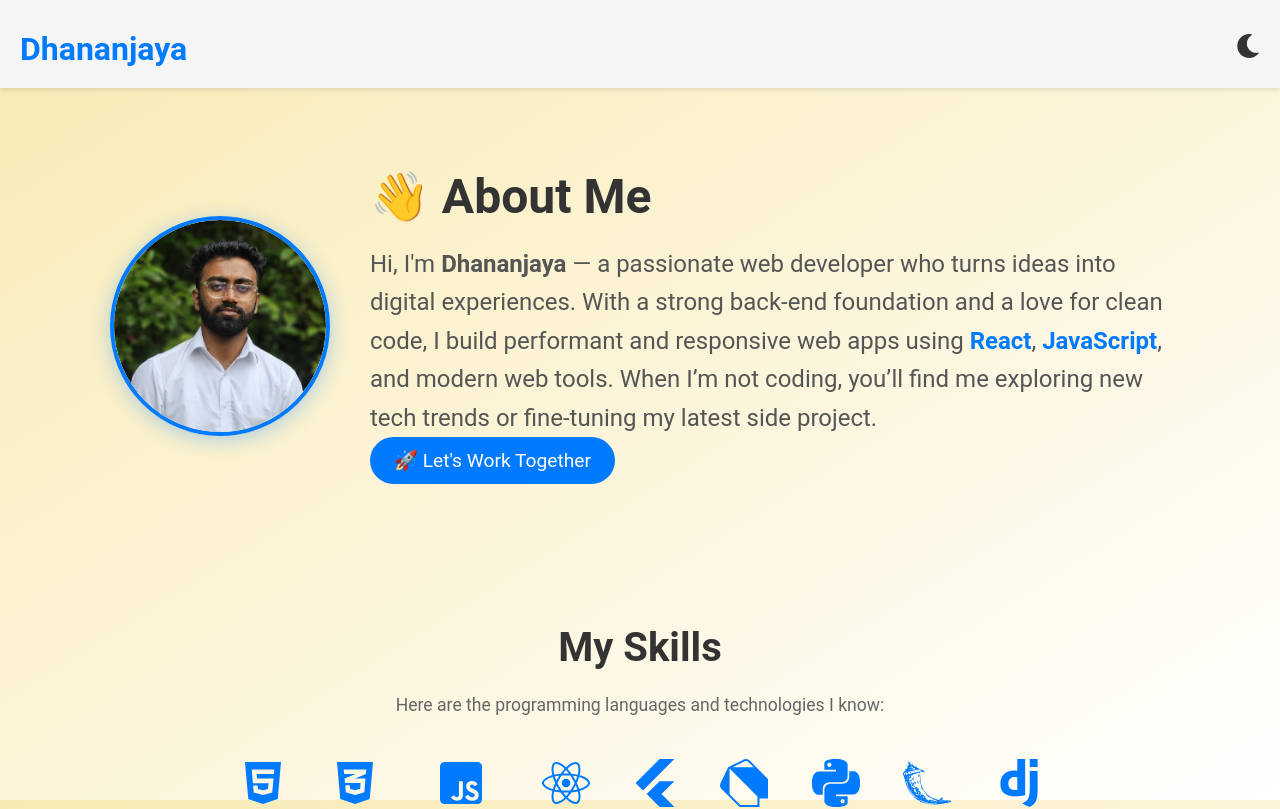
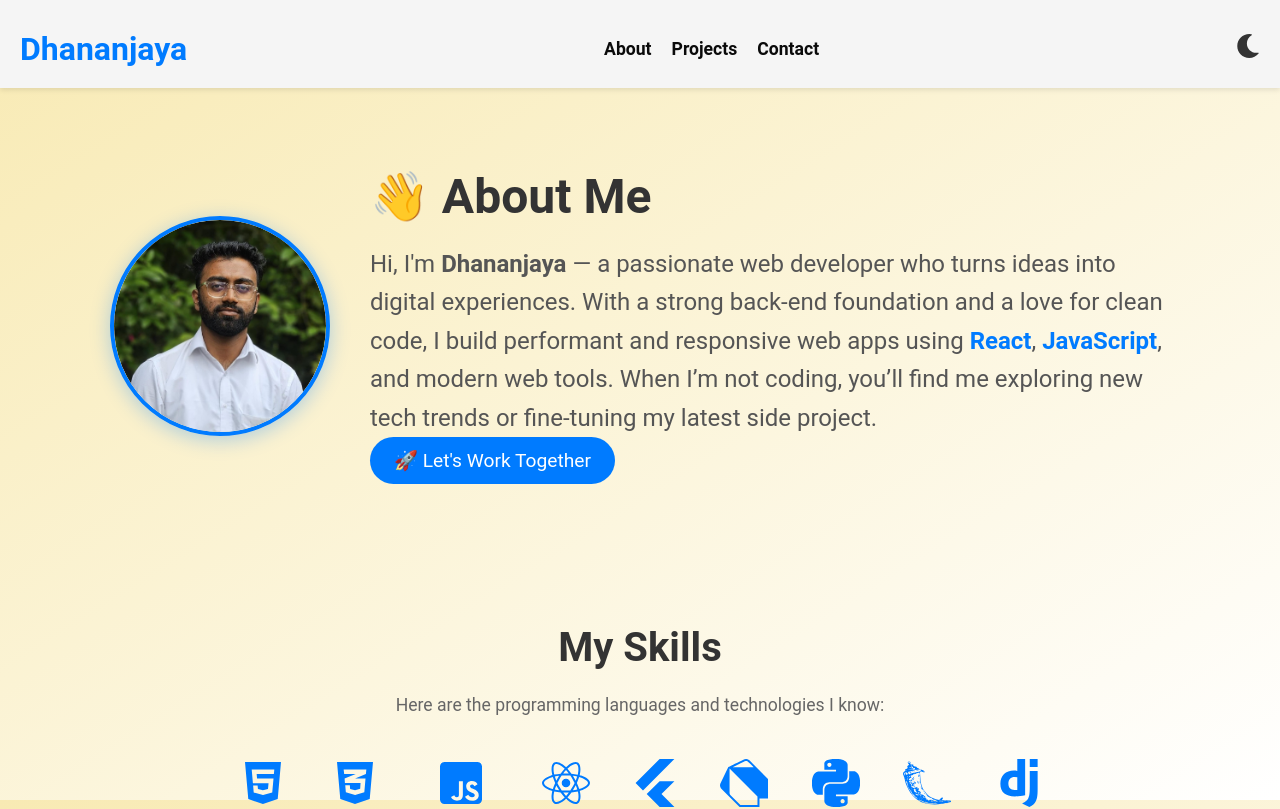
Before and after one commit to DHANANJAYA0013/Portfolio, a React (Create React App) app: page / in a window 1280 px wide. Shown: the top 809 px of the page. Built offline with nearby package versions, Linux system fonts and the light colour scheme.

Commit message:
Update Header.js

```diff
--- a/src/components/Header.js
+++ b/src/components/Header.js
@@ -10,6 +10,11 @@ function Header({ darkMode, toggleDarkMode }) {
                 <div className="logo">
                     <h1>Dhananjaya</h1>
                 </div>
+                <ul className="nav-links">
+                    <li><a href="#about">About</a></li>
+                    <li><a href="#projects">Projects</a></li>
+                    <li><a href="#contact">Contact</a></li>
+                </ul>
                 <button
                     className="dark-mode-toggle"
                     onClick={toggleDarkMode}
```
